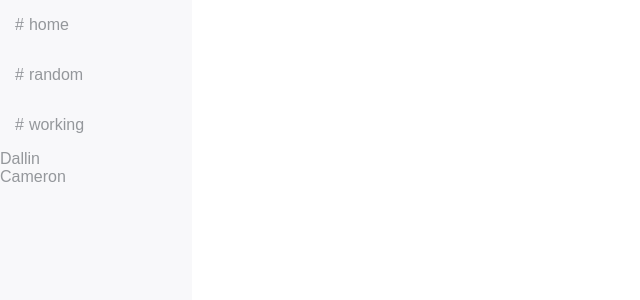
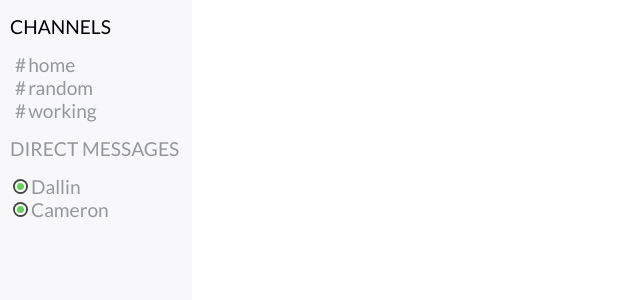
Before and after one commit to dallin-r-parker/react-slack, a React (Create React App) app: page / in a window 1280 px wide. Shown: the top 300 px of the page, without its empty margins (0-640 px from the left). Built offline with nearby package versions, Linux system fonts and the light colour scheme.

Commit message:
added basic style for nav

```diff
--- a/src/App.css
+++ b/src/App.css
@@ -1,10 +1,28 @@
+@import url("https://fonts.googleapis.com/css?family=Lato");
+/* App Colors */
+/* App Font */
+/* App Mixins */
+/* App Variables */
+/* App Functions */
 .main-container {
   height: 100vh;
-  width: 100%; }
+  width: 100%;
+  font-family: "Lato", sans-serif; }
   .main-container .nav-container {
+    font-size: 1.2em;
     display: flex;
     flex-direction: column;
     background: #F8F8FA;
     color: #94979B;
     max-width: 15vw;
     height: 100%; }
+    .main-container .nav-container #nav-channels {
+      padding: 15px 10px;
+      cursor: pointer; }
+      .main-container .nav-container #nav-channels:hover {
+        color: black; }
+    .main-container .nav-container #nav-dm {
+      padding: 15px 10px;
+      cursor: pointer; }
+      .main-container .nav-container #nav-dm:hover {
+        color: black; }
--- a/src/App.js
+++ b/src/App.js
@@ -1,6 +1,7 @@
 import React, { Component } from 'react';
 import './App.css';
 import Nav from './components/Nav/Nav'
+import DirectChannels from './components/DirectChannels/DirectChannels'
 
 class App extends Component {
   constructor(props){
@@ -18,15 +19,15 @@ class App extends Component {
     ))
 
     const directChannel = this.state.directChannels.map((dm, i) => (
-      <div>
-        {dm}
-      </div>
+      <DirectChannels key={i} dm={dm}/>
     ))
 
     return (
       <div className="main-container">
         <nav className="nav-container">
+          <nav id="nav-channels">CHANNELS</nav>
           { navChannels }
+          <nav id="nav-dm">DIRECT MESSAGES</nav>
           { directChannel }
         </nav>
       </div>
@@ -36,6 +37,5 @@ class App extends Component {
 
 export default App;
 
-//todo: create directChannel component
 //todo: style the default top part of both dm & nav channels
 //todo: add redux into it and start creating reducers
--- a/src/App.scss
+++ b/src/App.scss
@@ -1,12 +1,30 @@
+@import "./styles/base.scss";
+
 .main-container {
 	height: 100vh;
 	width: 100%;
+	font-family:$lato;
 	.nav-container{
+		font-size: 1.2em;
 		display: flex;
 		flex-direction:column;
 		background: #F8F8FA;
 		color: #94979B;
 		max-width: 15vw;
 		height:100%;
+		#nav-channels{
+			padding:15px 10px;
+			cursor: pointer;
+			&:hover{
+				color: black;
+			}
+		}
+		#nav-dm{
+			padding:15px 10px;
+			cursor: pointer;
+			&:hover{
+				color: black;
+			}
+		}
 	}
 }
--- a/src/components/Channels/Channels.css
+++ b/src/components/Channels/Channels.css
@@ -1,4 +1,13 @@
-.channel-title p {
-  padding-left: 15px; }
-  .channel-title p span {
-    padding-right: 5px; }
+@import url("https://fonts.googleapis.com/css?family=Lato");
+/* App Colors */
+/* App Font */
+/* App Mixins */
+/* App Variables */
+/* App Functions */
+.channel-title {
+  font-family: "Lato", sans-serif; }
+  .channel-title p {
+    margin: 0;
+    padding-left: 15px; }
+    .channel-title p span {
+      padding-right: 2px; }
--- a/src/components/Channels/Channels.js
+++ b/src/components/Channels/Channels.js
@@ -2,7 +2,6 @@ import React from 'react'
 import './Channels.css'
 
 export default function Channels(props){
-	console.log("Channels: ", props.channel)
 	return (
 		<div className="channel-title">
 			<p><span>#</span>{props.channel} </p>
--- a/src/components/Channels/Channels.scss
+++ b/src/components/Channels/Channels.scss
@@ -1,8 +1,12 @@
+@import '../../styles/base.scss';
+
 .channel-title{
+	font-family: $lato;
 	p {
+		margin:0;
 		padding-left: 15px;
 		span{
-			padding-right: 5px;
+			padding-right: 2px;
 		}
 	}
 }
--- /dev/null
+++ b/src/components/DirectChannels/DirectChannels.css
@@ -0,0 +1,21 @@
+@import url("https://fonts.googleapis.com/css?family=Lato");
+/* App Colors */
+/* App Font */
+/* App Mixins */
+/* App Variables */
+/* App Functions */
+.dm-title {
+  font-family: "Lato", sans-serif; }
+  .dm-title p {
+    display: flex;
+    align-items: center;
+    padding-left: 15px;
+    margin: 0; }
+    .dm-title p span {
+      display: inline-block;
+      background-color: #64D25A;
+      width: 11px;
+      height: 11px;
+      box-shadow: inset 0 0 0 2px #fff,0 0 0 2px #464646;
+      border-radius: 50%;
+      margin-right: 5px; }
--- /dev/null
+++ b/src/components/DirectChannels/DirectChannels.js
@@ -0,0 +1,10 @@
+import React from 'react'
+import './DirectChannels.css'
+
+export default function DirectChannels(props){
+	return (
+		<div className="dm-title">
+			<p><span></span>{props.dm}</p>
+		</div>
+	)
+}
--- /dev/null
+++ b/src/components/DirectChannels/DirectChannels.scss
@@ -0,0 +1,20 @@
+@import "../../styles/base.scss";
+
+.dm-title{
+	font-family: $lato;
+	p {
+		display: flex;
+		align-items:center;
+		padding-left:15px;
+		margin:0;
+		span {
+			display: inline-block;
+			background-color: $active-green;
+			width:11px;
+			height:11px;
+			box-shadow: inset 0 0 0 2px #fff,0 0 0 2px #464646;
+			border-radius:50%;
+			margin-right:5px;
+		}
+	}
+}
--- a/src/components/Nav/Nav.js
+++ b/src/components/Nav/Nav.js
@@ -3,7 +3,6 @@ import './Nav.css'
 import Channels from '../Channels/Channels'
 
 export default function Nav(props){
-	console.log("Nav Props: ", props.channels)
 	return(
 			<nav className="nav-channel-wrap">
 				<Channels channel={props.channels}/>
--- /dev/null
+++ b/src/styles/base.css
@@ -0,0 +1,6 @@
+@import url("https://fonts.googleapis.com/css?family=Lato");
+/* App Colors */
+/* App Font */
+/* App Mixins */
+/* App Variables */
+/* App Functions */
--- /dev/null
+++ b/src/styles/base.scss
@@ -0,0 +1,13 @@
+@import url('https://fonts.googleapis.com/css?family=Lato');
+/* App Colors */
+$active-green:#64D25A;
+
+/* App Font */
+$lato: 'Lato', sans-serif;
+
+/* App Mixins */
+
+
+/* App Variables */
+
+/* App Functions */
```
